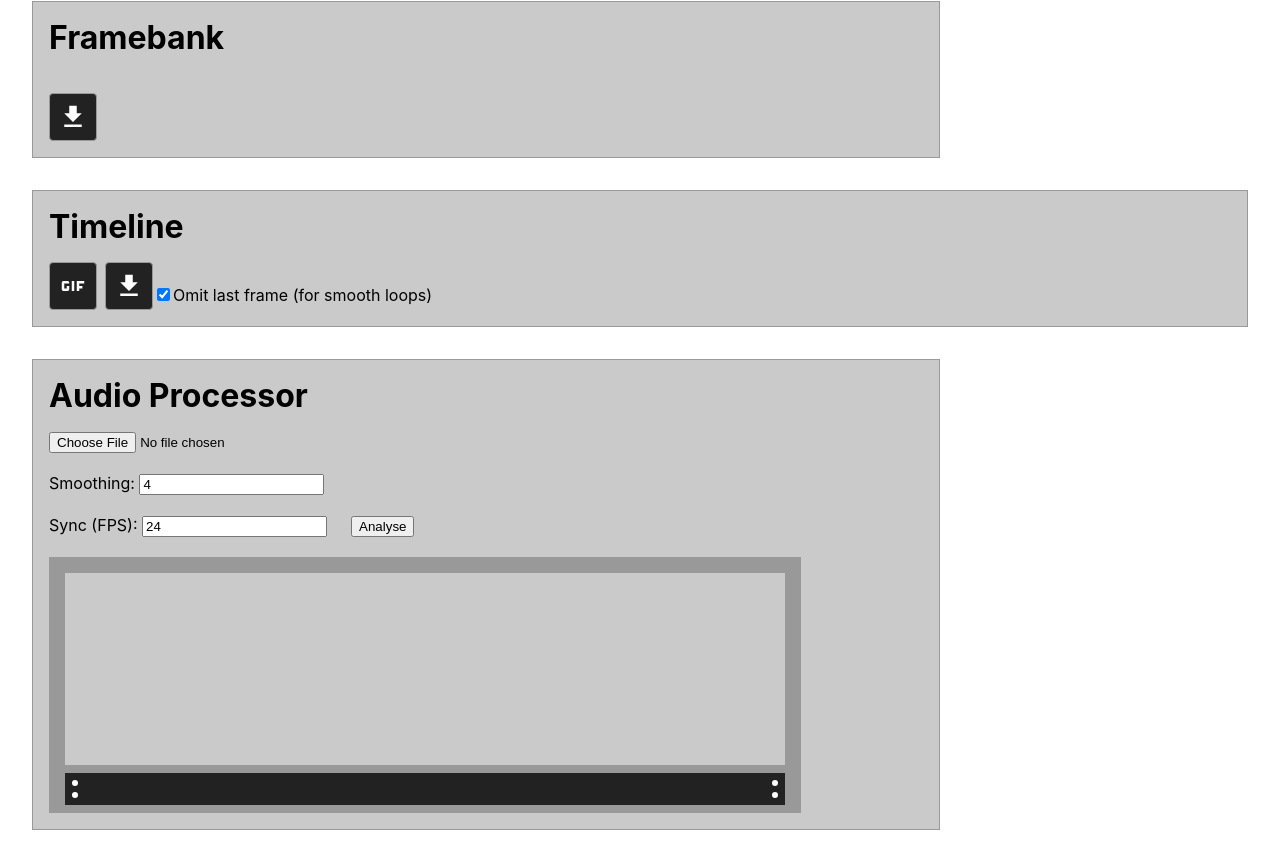
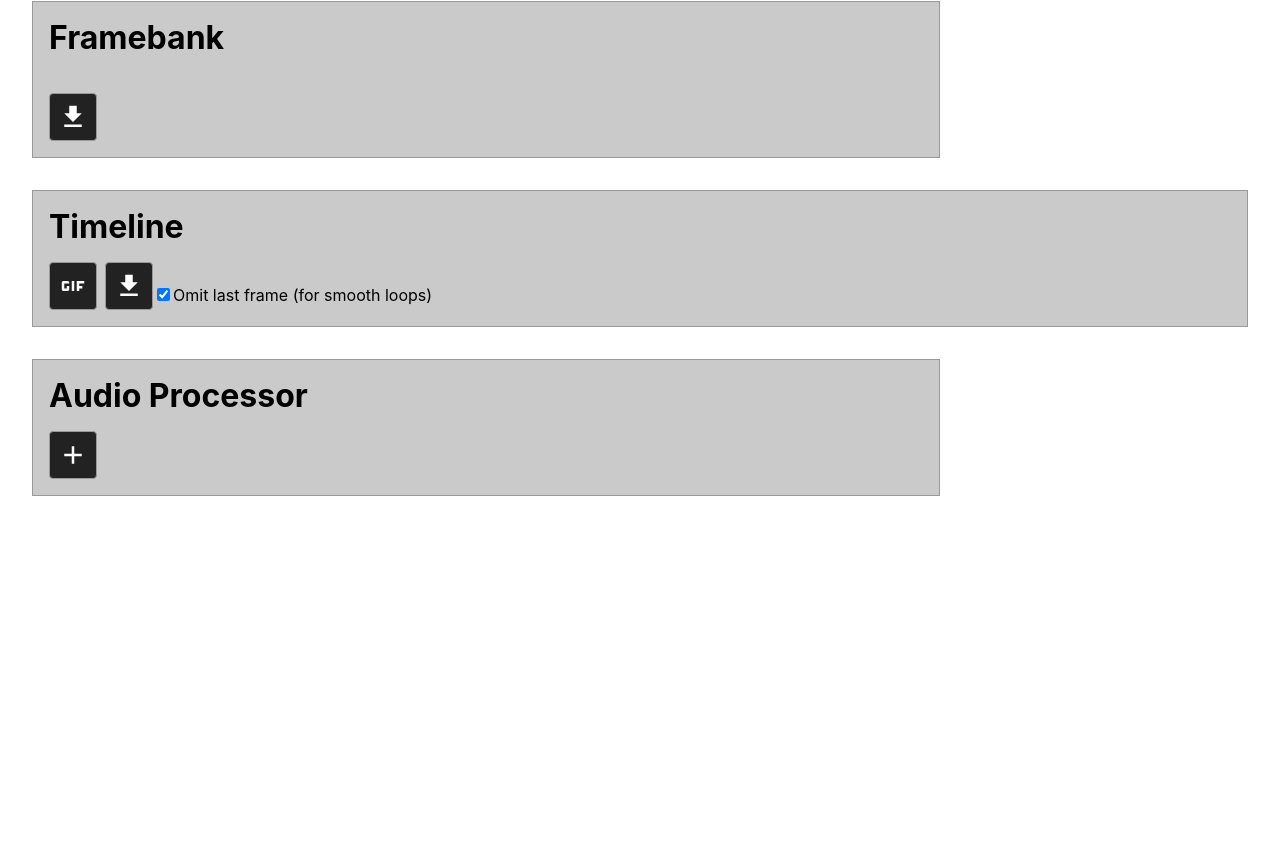
Before and after one commit to tomShoutTheSecond/ImageGlitcher, a React (Create React App) app in the folder image-glitcher/: page / in a window 1280 px wide. Shown: the part 486-1348 px from the top of the page. After the commit the page ends 1014 px from the top, so only its background shows below. Built offline with nearby package versions, Linux system fonts and the light colour scheme.

Commit message:
Enable multiple audio sources

```diff
--- a/image-glitcher/src/App.tsx
+++ b/image-glitcher/src/App.tsx
@@ -172,10 +172,21 @@ export class State
         this.app.setState({ framebankIsLoading: isLoading });
     }
 
-    static setAudioEnvelope(buffer : number[], fileName : string)
+    static setAudioEnvelope(index : number, buffer : number[], fileName : string)
     {
-        //let newAudioBuffer = new AudioBuffer(buffer);
-        this.app.setState({ audioBuffer: buffer, audioSources: [ fileName ] });
+        let audioBuffers = this.app.state.audioBuffers;
+        audioBuffers[index] = buffer;
+
+        this.app.setState({ audioBuffers: audioBuffers, audioSources: [ fileName ] });
+    }
+
+    static addAudioSource()
+    {
+        let buffers = this.app.state.audioBuffers;
+        buffers.push([]);
+        this.app.setState({ audioBuffers: buffers });
+
+        console.log("buffers: ", this.app.state.audioBuffers);
     }
 }
 
@@ -194,7 +205,7 @@ interface AppState
     framebankIsLoading : boolean,
     animationIsLoading : boolean,
     encodingAlgorithm : EncodingAlgorithm,
-    audioBuffer : number[],
+    audioBuffers : number[][],
     audioSources : string[]
 }
 
@@ -268,7 +279,7 @@ export class TransitionFramebank
 
 class App extends React.Component<AppProps, AppState>
 {
-    state : AppState = { imageData: new Uint8Array(), frames: [], keyframes: [], transitionFrames: [], omitFramePreference: true, inspectedFrame: null, animationUrl: "", animationLength: 0, framebankIsLoading: false, animationIsLoading: false, encodingAlgorithm: "mulaw", audioBuffer: [], audioSources: [] };
+    state : AppState = { imageData: new Uint8Array(), frames: [], keyframes: [], transitionFrames: [], omitFramePreference: true, inspectedFrame: null, animationUrl: "", animationLength: 0, framebankIsLoading: false, animationIsLoading: false, encodingAlgorithm: "mulaw", audioBuffers: [], audioSources: [] };
 
     componentDidMount()
     {
@@ -302,7 +313,7 @@ class App extends React.Component<AppProps, AppState>
                 </div>
                 <Timeline imageData={this.state.imageData} keyframes={this.state.keyframes} encodingAlgorithm={this.state.encodingAlgorithm} transitionFrames={this.state.transitionFrames} omitFrame={this.state.omitFramePreference} loadingGif={this.state.animationIsLoading} audioSources={this.state.audioSources}/>
 
-                <AudioProcessorWindow buffer={this.state.audioBuffer} />
+                <AudioProcessorWindow buffers={this.state.audioBuffers} />
             </div>
         );
     }
--- a/image-glitcher/src/AudioProcessorWindow.tsx
+++ b/image-glitcher/src/AudioProcessorWindow.tsx
@@ -1,4 +1,4 @@
-import React, { createRef } from 'react';
+import React, { createRef, RefObject } from 'react';
 import { State, KeyFrame } from './App';
 import { Colors } from './Colors';
 import { Styles } from './Styles';
@@ -13,25 +13,26 @@ import { Waveform } from './Waveform';
 
 interface AudioProcessorWindowProps
 {
-    buffer : number[]
+    buffers : number[][]
 }
 
 interface AudioProcessorWindowState
 {
-    smoothing : number,
-    framesPerSecond : number,
-    audioFile : File | null
+    audioFiles : File[]
 }
 
 export class AudioProcessorWindow extends React.Component<AudioProcessorWindowProps, AudioProcessorWindowState>
 {
-    fileInput = createRef<HTMLInputElement>();
-    smoothingInput = createRef<HTMLInputElement>();
-    framesPerSecondInput = createRef<HTMLInputElement>();
-
     audioProcessor = new AudioProcessor();
 
-    state : AudioProcessorWindowState = { smoothing : 4, audioFile : null, framesPerSecond : 24 };
+    fileInputs : HTMLInputElement[] | null[] = [];
+    fpsInputs : HTMLInputElement[] | null[] = [];
+    smoothingInputs : HTMLInputElement[] | null[] = [];
+
+    defaultFramerate = 24;
+    defaultSmoothing = 4;
+
+    state : AudioProcessorWindowState = { audioFiles : [] };
 
     render()
     {
@@ -49,34 +50,58 @@ export class AudioProcessorWindow extends React.Component<AudioProcessorWindowPr
             userSelect: "none"
         };
 
+        let itemContainerStyle : React.CSSProperties =
+        {
+            margin: "16px",
+            padding: "16px",
+            verticalAlign: "top",
+            background: Colors.background,
+            borderWidth: 1,
+            borderStyle: "solid",
+            borderColor: Colors.border,
+            display: "inline-block",
+        };
+
         return (
             <div style={containerStyle}>
                 <h1 style={Styles.h1Style}>Audio Processor</h1>
-                <input type="file" ref={this.fileInput} onChange={async () => await this.loadAudioFromFile()} />
-                <br /><br />
-                <label>Smoothing: </label>
-                <input type="number" ref={this.smoothingInput} onChange={() => this.changeSmoothing()} defaultValue={4} />
-                <br /><br />
-                <label>Sync (FPS): </label>
-                <input type="number" style={{ marginRight : "24px" }} ref={this.framesPerSecondInput} onChange={() => this.changeFramesPerSecond()} defaultValue={24} />
-
-                <button onClick={async () => await this.analyse()}>Analyse</button>
-                <br /><br />
-                <Waveform fileName="no file" buffer={this.props.buffer} />
+                {this.props.buffers.map((buffer, key) => (
+                    <div style={itemContainerStyle} key={key}>
+                        <h1 style={Styles.h1Style}>Source {key}</h1>
+                        <input type="file" ref={fileInput => this.fileInputs[key] = fileInput} onChange={async (e) => await this.loadAudioFromFile(key, e)} />
+                        <br /><br />
+                        <label>Smoothing: </label>
+                        <input type="number" ref={smoothingInput => this.smoothingInputs[key] = smoothingInput} defaultValue={this.defaultSmoothing} />
+                        <br /><br />
+                        <label>Sync (FPS): </label>
+                        <input type="number" ref={fpsInput => this.fpsInputs[key] = fpsInput} style={{ marginRight : "24px" }} defaultValue={this.defaultFramerate} />
+                        <button onClick={async () => await this.analyse(key)}>Analyse</button>
+                        <br /><br />
+                        <Waveform fileName="no file" buffer={buffer} />
+                    </div>
+                ), this)}
+                <IconButton iconName="plus" onClick={async () => await State.addAudioSource()}/>
             </div>);
     }
 
-    async analyse()
+    async analyse(sourceIndex : number)
     {
-        if(this.state.audioFile == null) return;
+        if (this.state.audioFiles.length - 1 < sourceIndex) return;
 
-        let audioBuffer = await this.audioProcessor.decodeFile(this.state.audioFile);
+        let audioBuffer = await this.audioProcessor.decodeFile(this.state.audioFiles[sourceIndex]);
 
-        let bufferVolumeEnvelope = this.audioProcessor.processBuffer(audioBuffer, this.state.smoothing, this.state.framesPerSecond);
+        let smoothing = this.smoothingInputs.length - 1 < sourceIndex ? this.defaultSmoothing : this.smoothingInputs[sourceIndex]?.valueAsNumber;
+        if (!smoothing) return;
 
-        if(this.fileInput.current?.value == null) return;
+        let fps = this.fpsInputs.length - 1 < sourceIndex ? this.defaultFramerate : this.fpsInputs[sourceIndex]?.valueAsNumber;
+        if (!fps) return;
 
-        let fullPath = this.fileInput.current.value;
+        let bufferVolumeEnvelope = this.audioProcessor.processBuffer(audioBuffer, smoothing, fps);
+
+        let fileInput = this.fileInputs[sourceIndex];
+        if (fileInput?.value == null) return;
+
+        let fullPath = fileInput.value;
         let startIndex = (fullPath.indexOf('\\') >= 0 ? fullPath.lastIndexOf('\\') : fullPath.lastIndexOf('/'));
         let filename = fullPath.substring(startIndex);
         if (filename.indexOf('\\') === 0 || filename.indexOf('/') === 0)
@@ -84,29 +109,38 @@ export class AudioProcessorWindow extends React.Component<AudioProcessorWindowPr
             filename = filename.substring(1);
         }
 
-        State.setAudioEnvelope(bufferVolumeEnvelope, filename);
+        console.log("bufferVolumeEnvelope", bufferVolumeEnvelope)
+        State.setAudioEnvelope(sourceIndex, bufferVolumeEnvelope, filename);
+    }
+/*
+    changeSmoothing(key : number, event : any)
+    {
+        let smoothing = (event.target as HTMLInputElement)?.valueAsNumber;
+        if (smoothing == undefined) return;
+
+        let smoothings = this.state.smoothings;
+        smoothings[key] = Math.round(smoothing);
+        this.setState({ smoothings : smoothings });
+
+        console.log("smoothing changed to ", smoothing)
     }
 
-    changeSmoothing()
+    changeFramesPerSecond(index : number)
     {
-        let smoothing = this.smoothingInput.current?.valueAsNumber;
-        if (smoothing == undefined) return;
+        let fpsInput = this.fpsInputs[index];
+        if(fpsInput == null) return;
 
-        this.setState({ smoothing: Math.round(smoothing) });
-    }
-
-    changeFramesPerSecond()
-    {
-        let fps = this.framesPerSecondInput.current?.valueAsNumber;
+        let fps = fpsInput.valueAsNumber;
         if (fps == undefined) return;
 
         this.setState({ framesPerSecond: Math.round(fps) });
     }
-
-    async loadAudioFromFile()
+*/
+    async loadAudioFromFile(key : number, event : any)
     {
-        let fileInput = this.fileInput.current as HTMLInputElement;
-        let audioFile = fileInput.files![0];
+        //let fileInput = this.fileInput.current as HTMLInputElement;
+        let audioFile = this.fileInputs[key]?.files![0];
+        //let audioFile = (event.target as HTMLInputElement).files![0];
 
         if(!audioFile)
         {
@@ -114,8 +148,10 @@ export class AudioProcessorWindow extends React.Component<AudioProcessorWindowPr
             return;
         }
 
-        this.setState({ audioFile: audioFile });
-        this.analyse();
+        let audioFiles = this.state.audioFiles;
+        audioFiles[key] = audioFile;
+        console.log(audioFiles)
+        this.setState({ audioFiles: audioFiles });
 
         //let audioIsWav = audioFile.name.endsWith(".wav");
 
```
Also changed, not shown: image-glitcher/public/icons/plus.svg (added).
